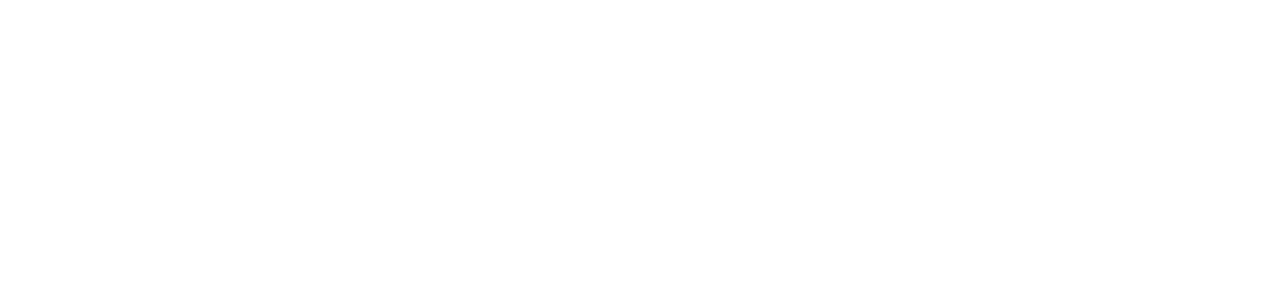
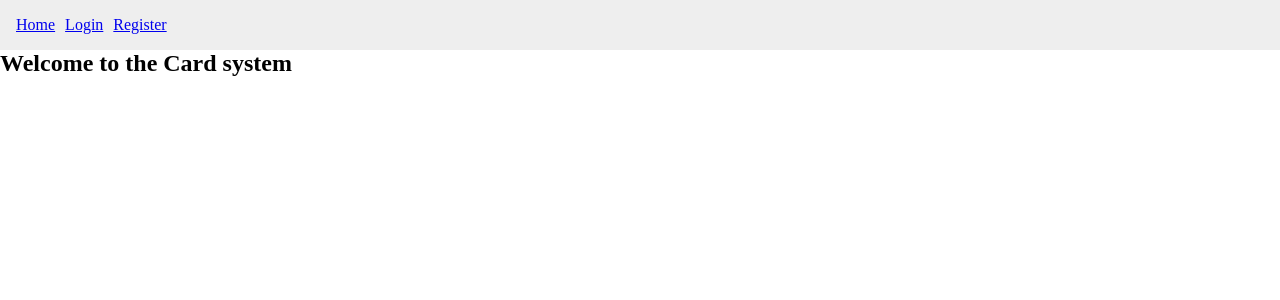
Before and after one commit to ClovisBK/NodeReactIntegration, a React (Vite) app: page / in a window 1280 px wide. Shown: the top 300 px of the page. Built offline with nearby package versions, Linux system fonts and the light colour scheme.

Commit message:
Set up routing with Home, Login and Register pages

```diff
--- a/package.json
+++ b/package.json
@@ -11,7 +11,9 @@
   },
   "dependencies": {
     "react": "^19.2.0",
-    "react-dom": "^19.2.0"
+    "react-dom": "^19.2.0",
+    "react-link": "^1.0.3",
+    "react-router-dom": "^7.9.5"
   },
   "devDependencies": {
     "@eslint/js": "^9.39.1",
--- a/src/App.jsx
+++ b/src/App.jsx
@@ -1,10 +1,26 @@
 import React from 'react'
+import './index.css'
+import {BrowserRouter as Router, Routes, Route, Link} from 'react-router-dom';
+
+const Home = () => <h2>Welcome to the Card system</h2>;
+const Login = () => <h2>Login Page</h2>;
+const Register = () => <h2>Registration Page</h2>;
+
 
 const App = () => {
   return (
-    <div>
-
-    </div>
+    <Router>
+      <nav style={{padding: "1rem", background: "#eee"}}>
+          <Link to="/">Home</Link>
+          <Link to="/login" style={{margin: "0 10px"}}>Login</Link>
+          <Link to="/register">Register</Link>
+      </nav>
+      <Routes>
+        <Route path='/' element={<Home/>}/>
+        <Route path='/login' element={<Login/>}/>
+        <Route path='/register' element={<Register/>}/>
+      </Routes>
+    </Router>
   )
 }
 
--- a/src/index.css
+++ b/src/index.css
@@ -0,0 +1,5 @@
+*{
+  margin: 0;
+  padding: 0;
+  box-sizing: border-box;
+}
```
Also changed, not shown: src/Components/Home.jsx (added), src/Components/Login.jsx (added), src/Components/Register.jsx (added), 1 other file (tests, documents, lock files or other folders).
